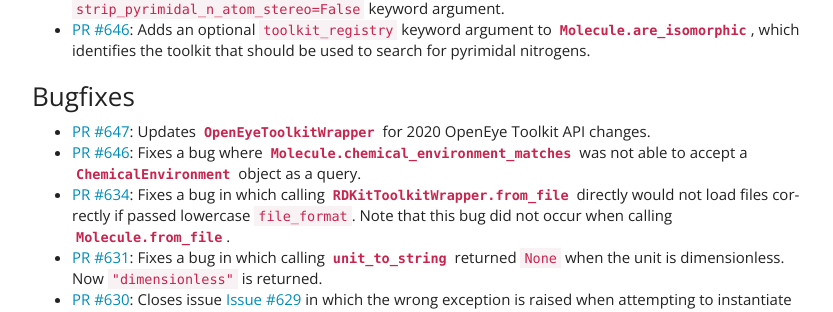
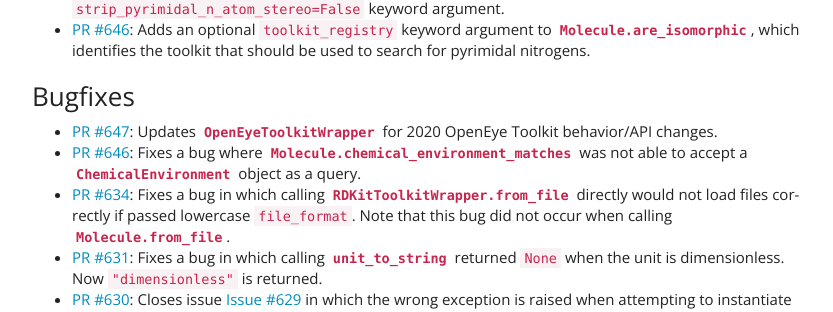
Before and after one commit to openforcefield/openff-toolkit, a Sphinx documentation site: the page built from docs/releasehistory.rst, in a window 1280 px wide and 900 px high, scrolled down 404 px. Shown: the part 139-451 px from the top of the window, without its empty margins (38-871 px from the left). Built offline with Sphinx 7.4.7, drawn with Linux system fonts in a browser that asks for light colours.

Commit message:
fix OETK line in release history

```diff
--- a/docs/releasehistory.rst
+++ b/docs/releasehistory.rst
@@ -33,9 +33,9 @@
 
 Bugfixes
 """"""""
-- `PR #647 <https://github.com/openforcefield/openforcefield/pull/646>`_: Updates
+- `PR #647 <https://github.com/openforcefield/openforcefield/pull/647>`_: Updates
   :py:class:`OpenEyeToolkitWrapper <openforcefield.utils.toolkits.OpenEyeToolkitWrapper>`
-  for 2020 OpenEye Toolkit API changes.
+  for 2020 OpenEye Toolkit behavior/API changes.
 - `PR #646 <https://github.com/openforcefield/openforcefield/pull/646>`_: Fixes a bug where
   :py:class:`Molecule.chemical_environment_matches <openforcefield.topology.Molecule>`
   was not able to accept a :py:class:`ChemicalEnvironment <openforcefield.typing.chemistry.ChemicalEnvironment>` object
```
